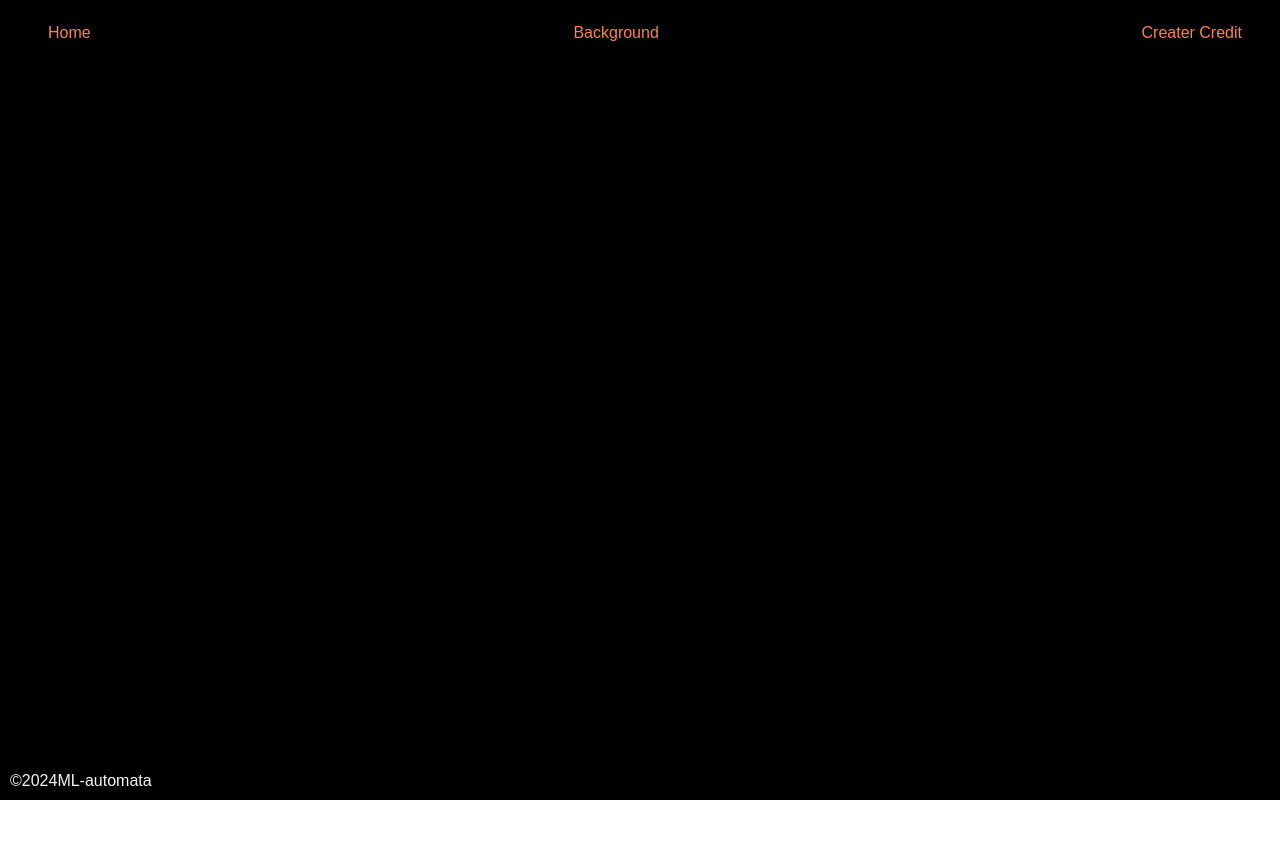
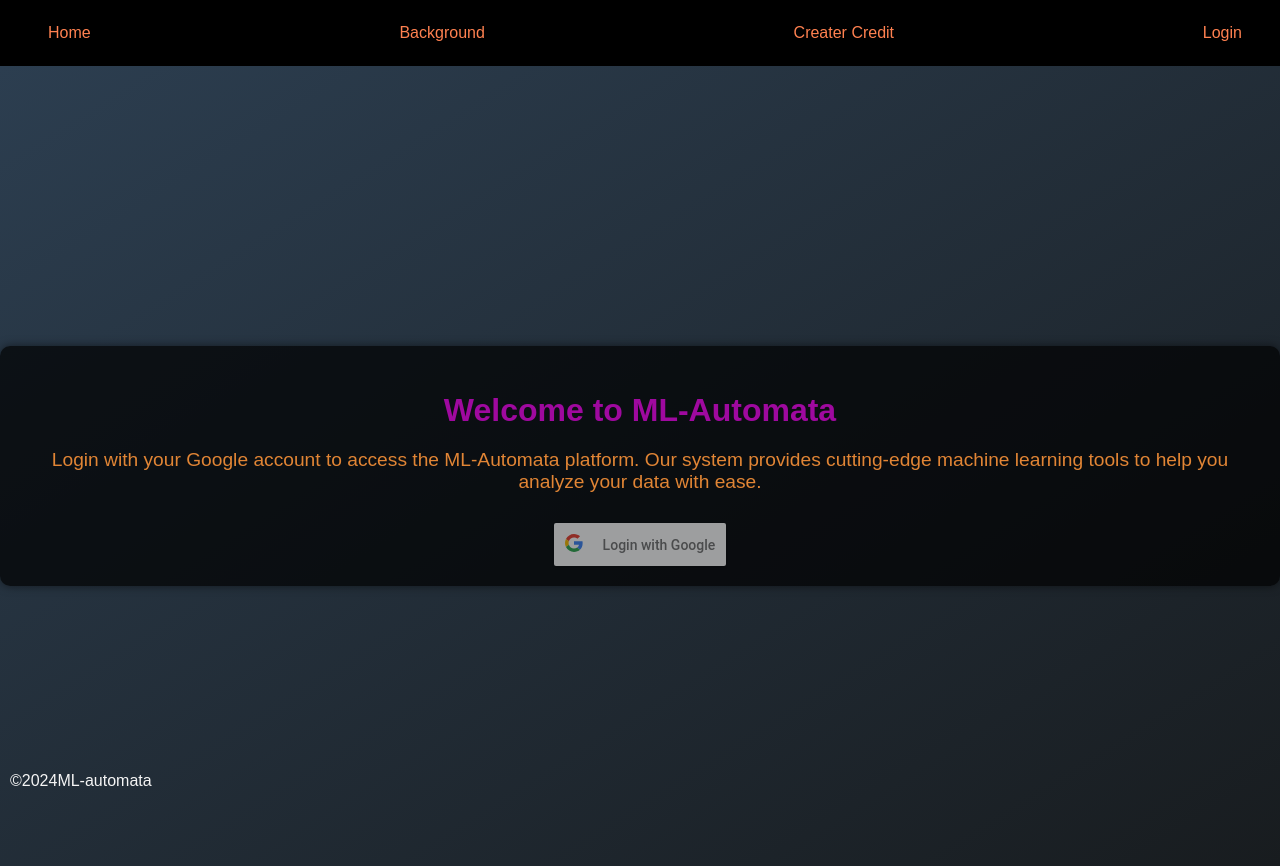
Before and after one commit to Chepakada/ML-automata, a React (Create React App) app in the folder frontend/: page /login in a window 1280 px wide. Before the commit the page ends 800 px from the top, so only its background shows below. Built offline with nearby package versions, Linux system fonts and the light colour scheme.

Commit message:
google login done

```diff
--- a/frontend/package.json
+++ b/frontend/package.json
@@ -11,8 +11,9 @@
     "@types/react-dom": "^18.3.0",
     "react": "^18.3.1",
     "react-dom": "^18.3.1",
+    "react-google-login": "^5.2.2",
     "react-router-dom": "^6.23.1",
-    "react-scripts": "^3.0.1",
+    "react-scripts": "^5.0.1",
     "web-vitals": "^2.1.4"
   },
   "scripts": {
--- a/frontend/src/App.css
+++ b/frontend/src/App.css
@@ -365,7 +365,56 @@ body {
   color: #61dafb;
 }
 
+.login-container {
+  display: flex;
+  justify-content: center;
+  align-items: center;
+  height: 100vh;
+  background: linear-gradient(to bottom right, #2c3e50, #181c1f);
+}
 
+.login-box {
+  background: rgba(0, 0, 0, 0.7);
+  padding: 20px;
+  border-radius: 10px;
+  text-align: center;
+  box-shadow: 0 0 10px rgba(0, 0, 0, 0.5);
+}
+
+.login-title {
+  color: #9f099f; ;
+  font-size: 2em;
+  margin-bottom: 20px;
+}
+
+.login-description {
+  color : #e18535;
+  font-size: 1.2em;
+  margin-bottom: 30px;
+}
+
+.login-section, .logout-section {
+  margin-top: 20px;
+}
+
+.login-button, .logout-button {
+  background-color: #4285f4;
+  color: white;
+  border: none;
+  padding: 10px 20px;
+  font-size: 1em;
+  cursor: pointer;
+  border-radius: 5px;
+  transition: background-color 0.3s;
+}
+
+.login-button:hover, .logout-button:hover {
+  background-color: #357ae8;
+}
+
+.welcome-message {
+  margin-bottom: 20px;
+}
 footer{
   position: fixed;
   bottom: 0;
--- a/frontend/src/modules/Components.tsx
+++ b/frontend/src/modules/Components.tsx
@@ -1,9 +1,81 @@
 import React, { ChangeEvent } from "react";
 import { Routes, Route, BrowserRouter, Link } from 'react-router-dom';
+
+// import { GoogleLogin, GoogleLogout, GoogleLoginResponse, GoogleLoginResponseOffline } from 'react-google-login';
+
+import { GoogleLogin, GoogleLogout, GoogleLoginResponse, GoogleLoginResponseOffline } from 'react-google-login';
+
 import heroImage from '../images/hi.webp'
 import { useState } from "react";
 import '../App.css'
 import {creater,Learning} from './Constant.tsx'
+
+const clientId = '335169073502-ptdlb09an2kk7u4cj545022s4suig5f2.apps.googleusercontent.com';
+
+
+
+
+
+
+const Login = () => {
+    const [isLoggedIn, setIsLoggedIn] = useState(false);
+    const [user, setUser] = useState<any>(null);
+
+    const onSuccess = (response: GoogleLoginResponse | GoogleLoginResponseOffline) => {
+      if ('profileObj' in response) {
+        console.log('Login Success: currentUser:', response.profileObj);
+        setIsLoggedIn(true);
+        setUser(response.profileObj);
+      } else {
+        console.log('Login Success: response:', response);
+      }
+    };
+
+    const onFailure = (response: any) => {
+      console.error('Login failed: res:', response);
+      alert('Failed to login. Please try again later.');
+    };
+
+    const onLogoutSuccess = () => {
+      console.log('Logged out');
+      setIsLoggedIn(false);
+      setUser(null);
+    };
+
+    return (
+      <div className="login-container">
+        <div className="login-box">
+          <h2 className="login-title">Welcome to ML-Automata</h2>
+          <p className="login-description">Login with your Google account to access the ML-Automata platform. Our system provides cutting-edge machine learning tools to help you analyze your data with ease.</p>
+          {isLoggedIn ? (
+            <div className="logout-section">
+              <h3 className="welcome-message">Welcome, {user?.name}</h3>
+              <GoogleLogout
+                clientId={clientId}
+                buttonText="Logout"
+                onLogoutSuccess={onLogoutSuccess}
+                className="logout-button"
+              />
+            </div>
+          ) : (
+            <div className="login-section">
+              <GoogleLogin
+                clientId={clientId}
+                buttonText="Login with Google"
+                onSuccess={onSuccess}
+                onFailure={onFailure}
+                cookiePolicy={'single_host_origin'}
+                isSignedIn={true}
+                className="login-button"
+              />
+            </div>
+          )}
+        </div>
+      </div>
+    );
+  };
+
+// export default Login;
 
 interface Result{
     type?:string;
@@ -313,6 +385,7 @@ export function Header(){
                 {/* <li>Background</li> */}
                 <li><Link to = "/Hi">Background</Link></li>
                 <li>< Link to = "/creater-credit"> Creater Credit</Link></li>
+                <li><Link to="/login">Login</Link></li> {/* Add Login link */}
 
             </ul>
            </nav>
@@ -321,6 +394,7 @@ export function Header(){
            <Route path="/Home" element={<Home/>} />
             <Route path="/creater-credit" element={<CreaterCredit/>} />
             <Route path="/Hi" element={<Hi/>} />
+            <Route path="/login" element={<Login />} /> Add Login route
            </Routes>
         </BrowserRouter>
         </header>
```
Also changed, not shown: frontend/src/modules/Home.tsx (deleted, +0 -64 lines), frontend/src/modules/Login.tsx (added), 1 other file (tests, documents, lock files or other folders).
